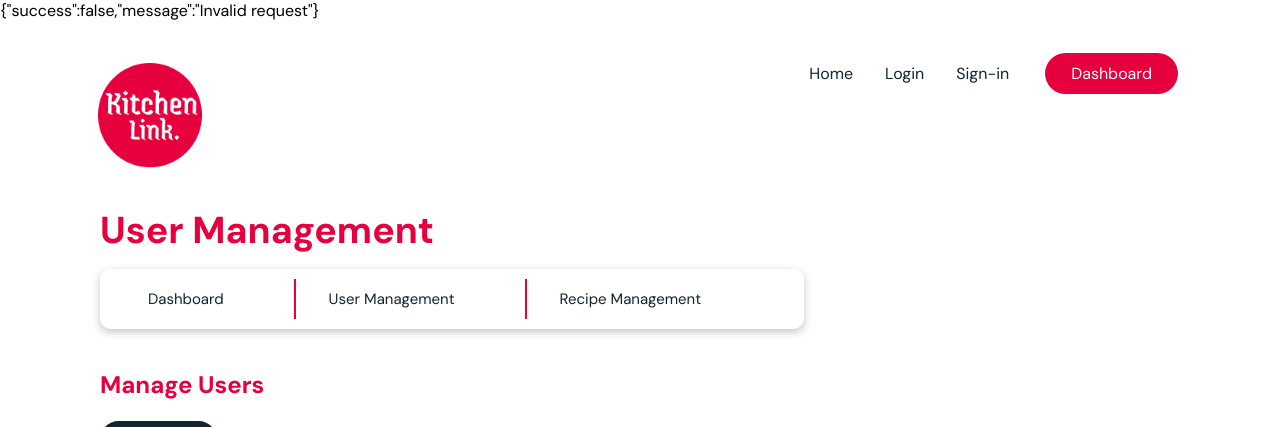
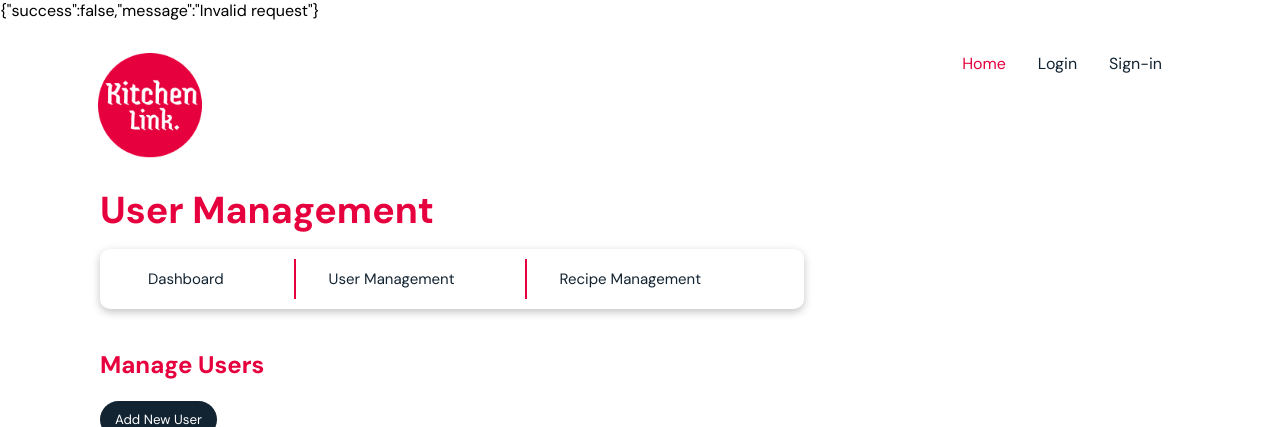
Before and after one commit to Maxw311nyimbili/webtech, a PHP site: page /view/user_management.php in a window 1280 px wide. Shown: the top 427 px of the page. Run offline with PHP 8.4, Linux system fonts and the light colour scheme; data that the repository does not hold is empty; some libraries are stand-ins or nearby versions.

Commit message:
update nnav-bar

```diff
--- a/view/user_management.php
+++ b/view/user_management.php
@@ -1,5 +1,10 @@
 <?php
 require '../db/db_connection.php';
+
+
+session_start();
+
+$loggedIn = isset($_SESSION['user_id']);
 
 if (isset($_GET['id'])) {
     $userId = intval($_GET['id']);
@@ -43,31 +48,50 @@ if (isset($_GET['id'])) {
     <link rel="stylesheet" href="https://cdnjs.cloudflare.com/ajax/libs/font-awesome/6.6.0/css/all.min.css" integrity="sha512-Kc323vGBEqzTmouAECnVceyQqyqdsSiqLQISBL29aUW4U/M7pSPA/gEUZQqv1cwx4OnYxTxve5UMg5GT6L4JJg==" crossorigin="anonymous" referrerpolicy="no-referrer" />
 </head>
 <body>
+
         <!-- Navigation Section -->
         <header class="header">
-        <div><a href="./index.html"><img class="logo" src="../assets/images/logo.png" alt="website logo"></a></div>
+            <!-- logo -->
+            <div><a href="../index.php"><img class="logo" src="../assets/images/logo.png" alt="website logo"></a></div>
+            <!-- End of logo -->
+
+            <!-- Hamburger -->
             <div class="hamburger">
-            <div class="menu-btn"><div class="menu-btn_lines"></div></div>
+                <div class="menu-btn">
+                    <div class="menu-btn_lines"></div>
                 </div>
+            </div>
+            <!-- End of Hamburger -->
+
+            <!-- navigation links -->
             <nav>
                 <div class="nav_links">
                     <ul class="menu-items">
-                    <li><a href="./index.html" class="menu-item">Home</a></li>
-                    <li><a href="./login.html" class="menu-item">Login</a></li>
-                    <li><a href="./sign-in.html" class="menu-item">Sign-in</a></li>
-                    <li><button class="sign-in-btn"><a href="./dashboard.html" class="menu-item">Dashboard</a></button></li>
+                        <!-- Always show Home link -->
+                        <li><a href="../index.php" class="menu-item" style="color: #E6003D;">Home</a></li>
+
+                        <!-- Show Dashboard link only if logged in -->
+                        <?php if ($loggedIn): ?>
+                            <li><button class="sign-in-btn"><a href="./view/admin/dashboard.php" class="menu-item">Dashboard</a></button></li>
+                        <?php else: ?>
+                            <!-- Show Login and Sign-in links only if not logged in -->
+                            <li><a href="./login.php" class="menu-item">Login</a></li>
+                            <li><a href="./sign-in.php" class="menu-item">Sign-in</a></li>
+                        <?php endif; ?>
                     </ul>
                 </div>
             </nav>
         </header>
+        <!-- End of Navigation section -->
+
 
     <div class="admin-body">
         <div class="heading-section">
             <div class="admin-heading"><h2>User Management</h2></div>
             <div class="navigation">
-                <li><a href="./dashboard.html"><button class="btn">Dashboard</button></a></li>
-                <li><a href="./users.html"><button class="btn">User Management</button></a></li>
-                <li><a href="./recipe_management.html"><button class="btn-1">Recipe Management</button></a></li>
+                <li><a href="./admin/dashboard.php"><button class="btn">Dashboard</button></a></li>
+                <li><a href="./users.php"><button class="btn">User Management</button></a></li>
+                <li><a href="./recipe_management.php"><button class="btn-1">Recipe Management</button></a></li>
             </div>
         </div>
 
```
Also changed, not shown: index.php (+13 -10 lines), view/login.php (+24 -3 lines), view/recipe_management.php (+34 -5 lines), view/sign-in.php (+35 -3 lines). Lines whose indentation alone changed are shown as unchanged.
